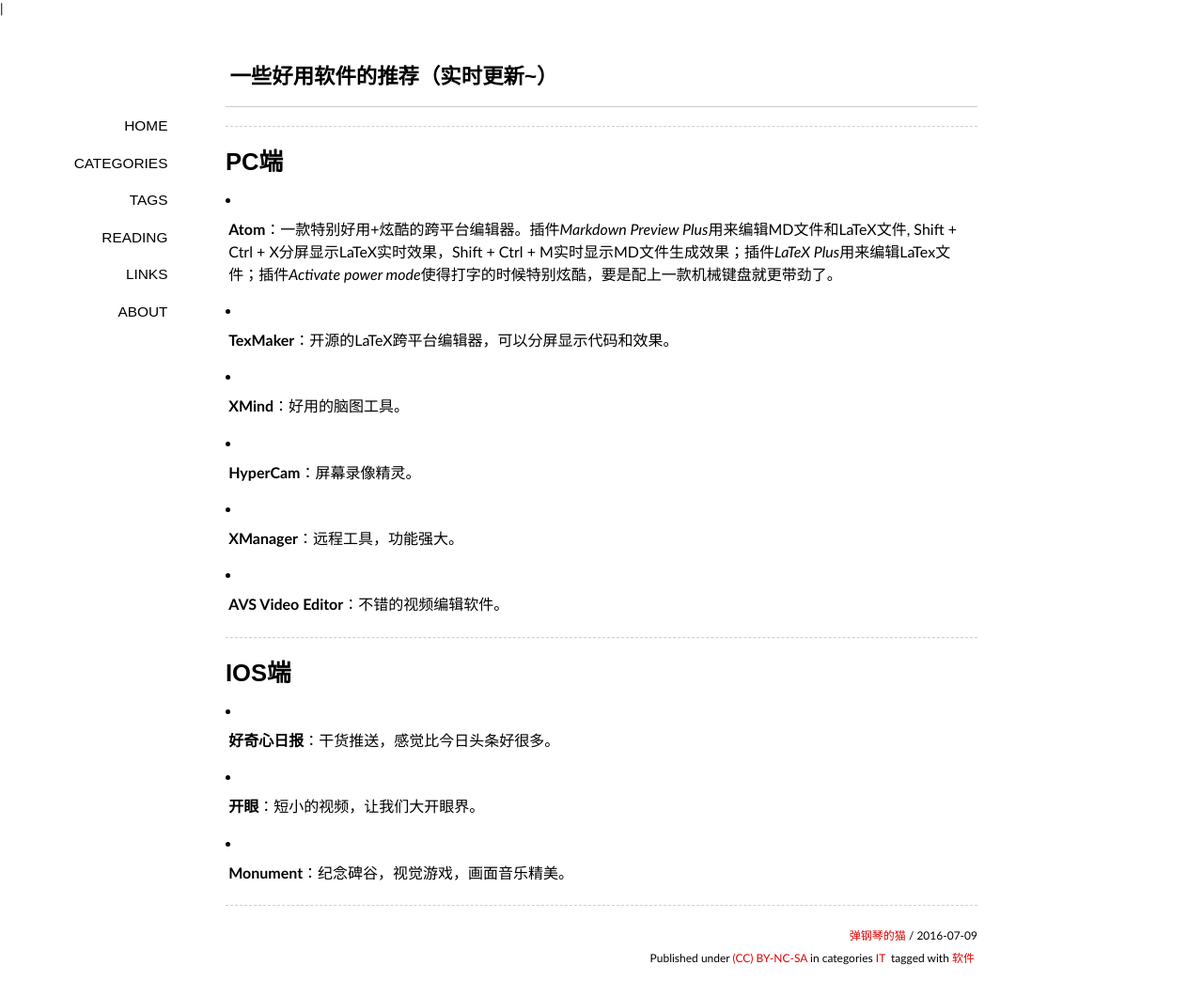
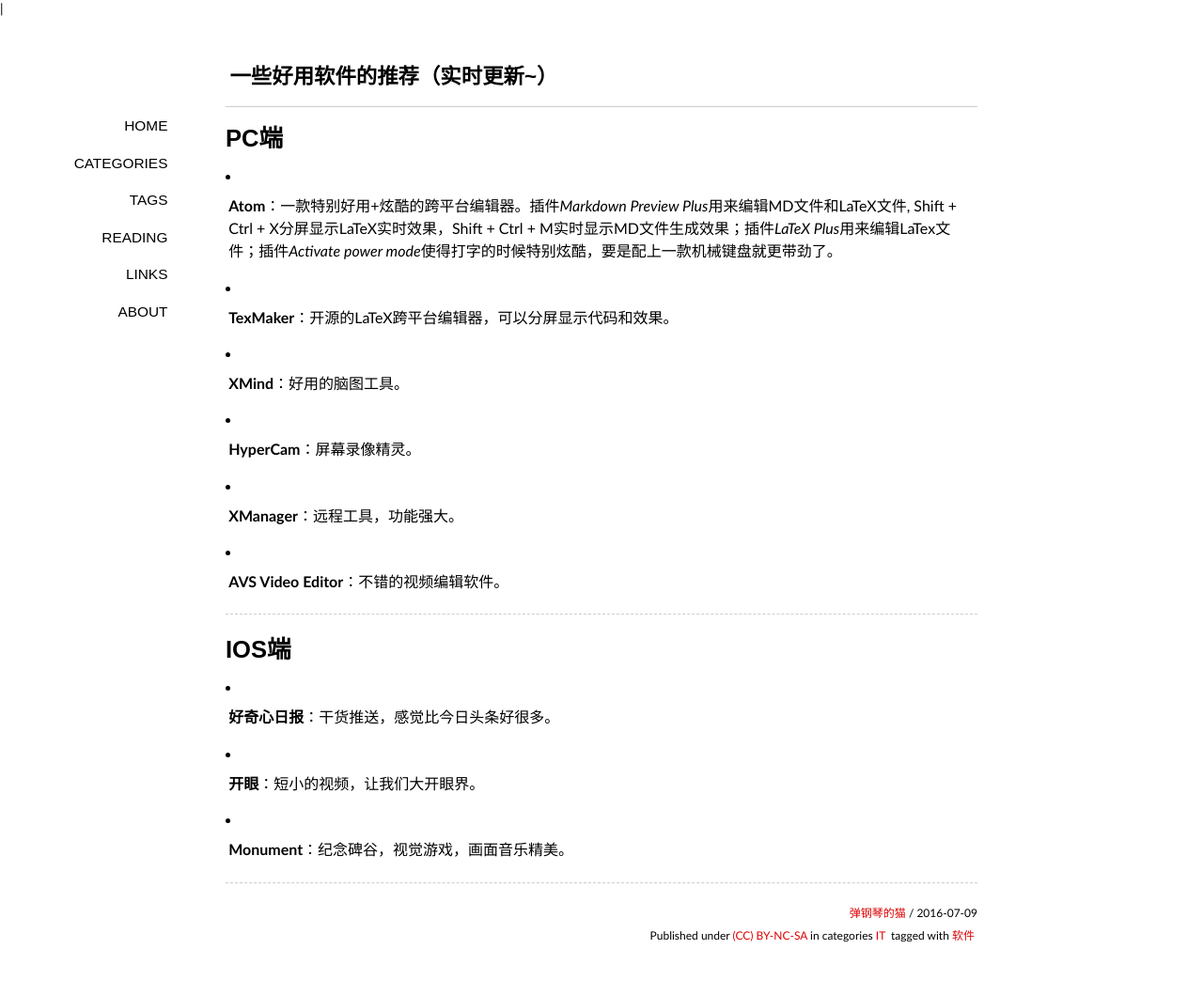
Before and after one commit to PianoCat/PianoCat.github.io, a Jekyll site: the page built from _posts/2016-07-09-recommend-software.md, in a window 1280 px wide. Shown: the whole page at 94% size. Built offline with Jekyll 4.4.1, drawn with Linux system fonts in a browser that asks for light colours; some web fonts are replaced; comment, search, counter and statistics services are not loaded; after the commit the page ends 1036 px from its top, so only the background shows below that.

Commit message:
change style

```diff
--- a/_posts/2016-07-09-recommend-software.md
+++ b/_posts/2016-07-09-recommend-software.md
@@ -5,9 +5,8 @@
 tags: [软件]
 ---
 
-----
 
-# PC端
+# PC端 #
 
 * **Atom**：一款特别好用+炫酷的跨平台编辑器。插件*Markdown Preview Plus*用来编辑MD文件和LaTeX文件, Shift + Ctrl + X分屏显示LaTeX实时效果，Shift + Ctrl + M实时显示MD文件生成效果；插件*LaTeX Plus*用来编辑LaTex文件；插件*Activate power mode*使得打字的时候特别炫酷，要是配上一款机械键盘就更带劲了。
 
@@ -23,7 +22,7 @@
 
 ----
 
-# IOS端
+# IOS端 #
 
 * **好奇心日报**：干货推送，感觉比今日头条好很多。
 
```
Also changed, not shown: _posts/2016-07-09-hiAR.md (+0 -4 lines).
